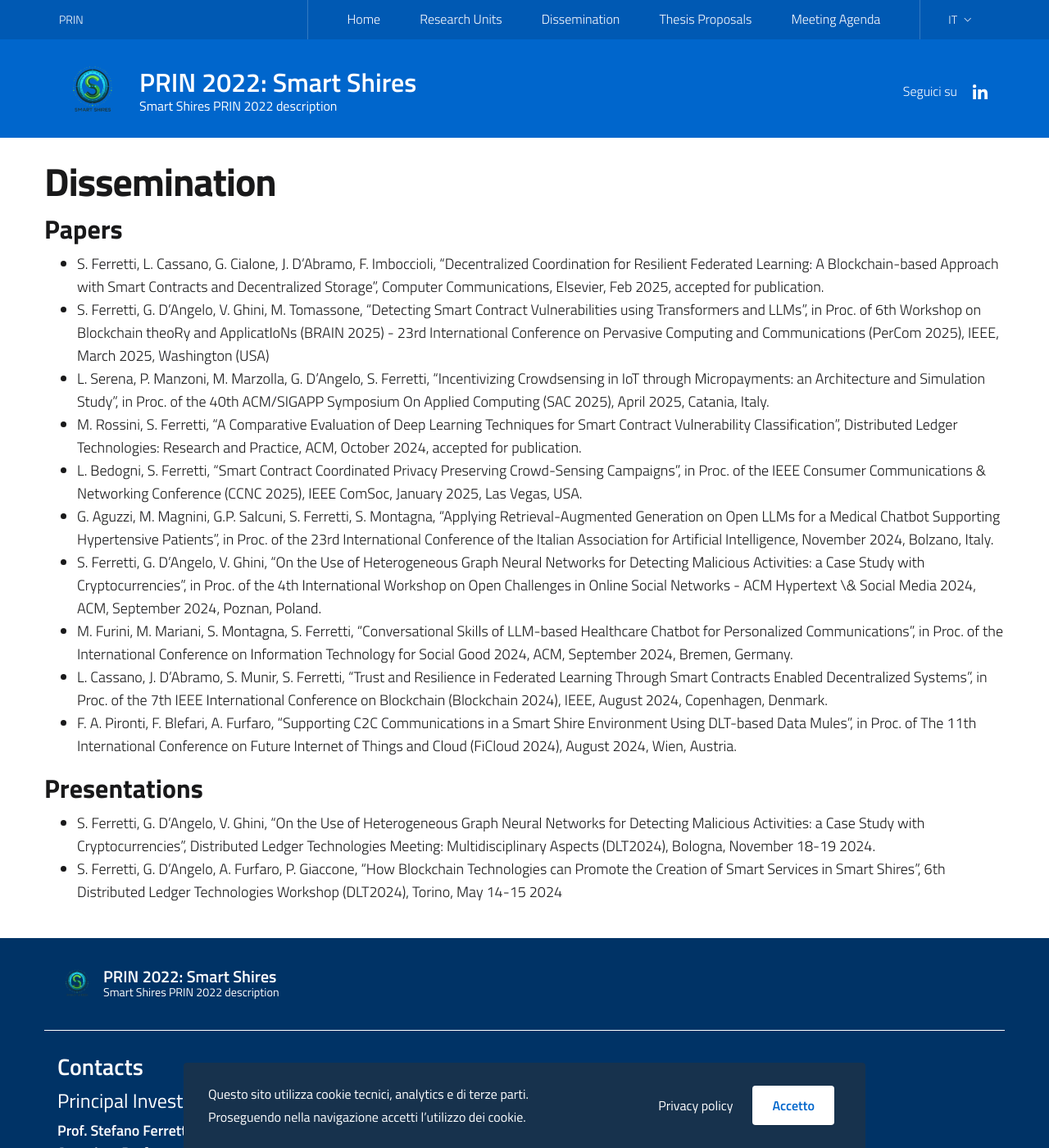
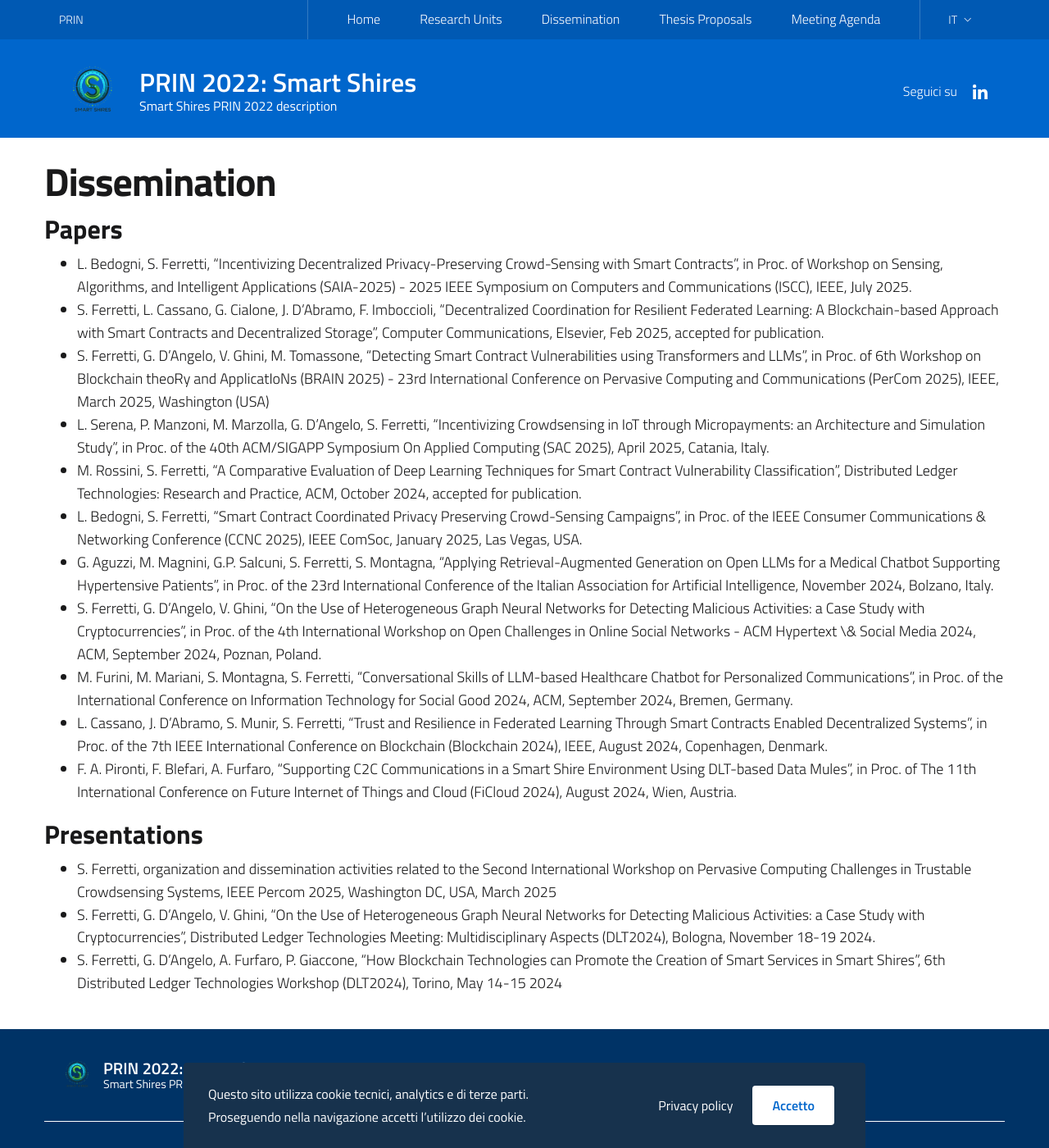
Before and after one commit to smartshires/smartshires.github.io, a Jekyll site: the page built from it/dissemination.md, in a window 1280 px wide and 1400 px high. Shown: the whole window at 82% size. Built offline with Jekyll 4.4.1, drawn with Linux system fonts in a browser that asks for light colours.

Commit message:
Update dissemination.md

```diff
--- a/it/dissemination.md
+++ b/it/dissemination.md
@@ -7,6 +7,7 @@ permalink: /it/dissemination
 ---
 
 ### Papers
+- L. Bedogni, S. Ferretti, "Incentivizing Decentralized Privacy-Preserving Crowd-Sensing with Smart Contracts", in Proc. of Workshop on Sensing, Algorithms, and Intelligent Applications (SAIA-2025) - 2025 IEEE Symposium on Computers and Communications (ISCC), IEEE, July 2025.
 - S. Ferretti, L. Cassano, G. Cialone, J. D'Abramo, F. Imboccioli, "Decentralized Coordination for Resilient Federated Learning: A Blockchain-based Approach with Smart Contracts and Decentralized Storage", Computer Communications, Elsevier, Feb 2025, accepted for publication.
 - S. Ferretti, G. D'Angelo, V. Ghini, M. Tomassone, "Detecting Smart Contract Vulnerabilities using Transformers and LLMs", in Proc. of 6th Workshop on Blockchain theoRy and ApplicatIoNs (BRAIN 2025) - 23rd International Conference on Pervasive Computing and Communications (PerCom 2025), IEEE, March 2025, Washington (USA)
 - L. Serena, P. Manzoni, M. Marzolla, G. D'Angelo, S. Ferretti, "Incentivizing Crowdsensing in IoT through Micropayments: an Architecture and Simulation Study", in Proc. of the 40th ACM/SIGAPP Symposium On Applied Computing (SAC 2025), April 2025, Catania, Italy.
@@ -19,5 +20,6 @@ permalink: /it/dissemination
 - F. A. Pironti, F. Blefari, A. Furfaro, "Supporting C2C Communications in a Smart Shire Environment Using DLT-based Data Mules", in Proc. of The 11th International Conference on Future Internet of Things and Cloud (FiCloud 2024), August 2024, Wien, Austria.
 
 ### Presentations
+- S. Ferretti, organization and dissemination activities related to the Second International Workshop on Pervasive Computing Challenges in Trustable Crowdsensing Systems, IEEE Percom 2025, Washington DC, USA, March 2025
 - S. Ferretti, G. D'Angelo, V. Ghini, "On the Use of Heterogeneous Graph Neural Networks for Detecting Malicious Activities: a Case Study with Cryptocurrencies", Distributed Ledger Technologies Meeting: Multidisciplinary Aspects (DLT2024), Bologna, November 18-19 2024.
 - S. Ferretti, G. D’Angelo, A. Furfaro, P. Giaccone, “How Blockchain Technologies can Promote the Creation of Smart Services in Smart Shires”, 6th Distributed Ledger Technologies Workshop (DLT2024), Torino, May 14-15 2024
```
